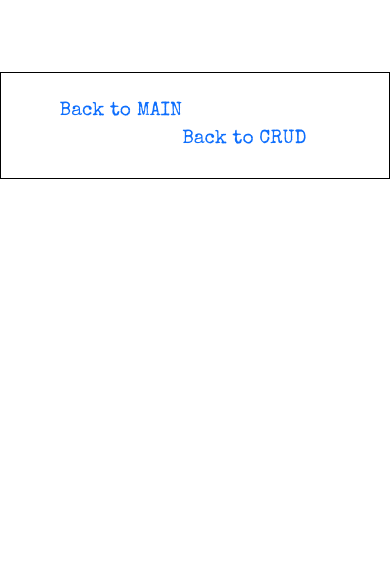
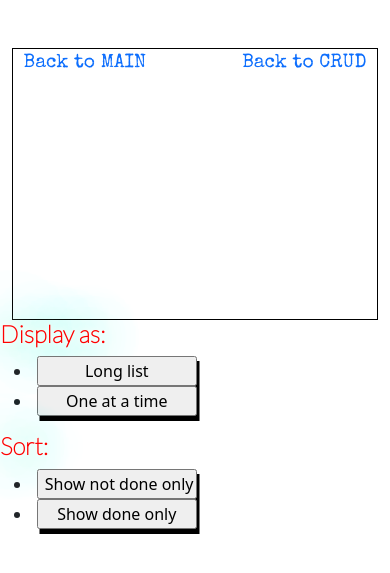
Before and after one commit to dmnth/flask_app, a Flask app: page /activitie/1/ in a window 390 px wide. Shown: the part 50-623 px from the top of the page. Run offline with Flask 2, Linux system fonts and the light colour scheme; data that the repository does not hold is empty; some libraries are stand-ins or nearby versions.

Commit message:
more stuff todo at todo/fixed grid a bit

```diff
--- a/app/routes.py
+++ b/app/routes.py
@@ -49,8 +49,21 @@ def details(id):
                activitie = activitie.get_next()
                return redirect(url_for('details', id=activitie.data.id, activitie=activitie.data))
 
+            if request.form.get('edit'):
+               return redirect(url_for('details', edit=True,
+                   id=activitie.data.id))
 
-        return render_template('activitie.html', id=activitie.data.id, activitie=activitie.data, activities=activities)
+            if request.form.get('list'):
+               return redirect(url_for('details', llist=True,
+                   id=activitie.data.id))
+
+            if request.form.get('single'):
+               return redirect(url_for('details', node=True,
+                   id=activitie.data.id))
+
+
+        return render_template('activitie.html', id=int(activitie.data.id), activitie=activitie.data,
+            activities=activities)
 
     else:
         return render_template('activitie.html')
--- a/app/static/style.css
+++ b/app/static/style.css
@@ -49,8 +49,23 @@ h2.crud-header {
     font-family: 'Bangers', cursive;
 }
 
+img.activitie {
+    border: 1px solid black;
+    width: 100%;
+    height: auto;
+    min-height: 200px;
+    width: 100%;
+    margin-bottom: 1em;
+
+}
+
 /* Classes */
 
+.row {
+    padding: 0px 0px 0px 0px;
+    margin-right: 0px;
+    margin-left: 0px;
+}
 
 .navbar {
     padding-top: 0.3rem;
@@ -178,13 +232,22 @@ li.nav-item.active {
     height: auto;
 }
 
-.image-text {
-    padding-top: 0.52em;
-    padding-left: 0.5em;
-    width: 50%;
-    height: auto;
+
+.col-md-12.btns {
+    display: flex;
+    justify-content: center;
 }
 
+.main.col-md-6 {
+    display: flex;
+    justify-content: end;
+    margin-right: 2.5em;
+}
+.crud.col-md-6 {
+    display: flex;
+    justify-content: start;
+    margin-left: 2.5em;
+}
 /* activitie page */
 
 @media only screen and (max-width: 769px) {
@@ -208,12 +271,13 @@ li.nav-item.active {
 
 .col-md-6.left, .col-md-6.right {
     display: flex;
-    padding: 1.5rem 1.5rem;
     border: 1px solid black;
     width: 100%;
-    height: auto;
+    height: 17rem;
     font-family: 'Special Elite', cursive;
     font-size: 1.2rem;
+    padding-left: 0;
+    padding-right: 0;
 }
 
 .col-md-6.right {
--- a/app/templates/activitie.html
+++ b/app/templates/activitie.html
@@ -24,35 +24,65 @@
         </div>
         <div class='second col-md-6'>
             <div class='row'>
+            {% for activitie in activities %}
                 <div class='left col-md-6'>
+                    <div class='image-frame' style='border: 1px solid black'>
+                        <img class='activitie' src="" alt="inser image here">
+                        <div>
                             <form action method="POST">
+                                <input type="submit" name='picture_upload'
+                                       value="add picture">
+                            </form>
+                        </div>
+                    </div>
+                        <div class='text-stuff'>
+                            <div>
                             {% if activitie.status == "done" %}
-                    <div class='content-container'>
-                            <input style="margin-left: 33rem" type='submit' name='delete' value='delete'>
-                        <p style='text-decoration: line-through;'> {{ activitie.header | upper }} </p>
-                        <p style='text-decoration: line-through; margin-left: 5rem; margin-right: 7rem;'> {{ activitie.description[0].title() + activitie.description[1:] }} <p>
+                            <div class='content-header-done'>
+                                <p> {{ activitie.header | upper }} </p>
+                            </div>
+                            <div class='content-text'>
+                                <p class='content-text'>
+                                {{ activitie.description[0].title() +
+                                activitie.description[1:] }}
+                                </p>
                             </div>
                             {% elif activitie.status == "not done" %}
-                    <div class='content-container'>
-                        <p> {{ activitie.header | upper }} </p>
-                        <p> {{ activitie.description[0].title() + activitie.description[1:] }} <p>
+                            <div class='content-header'>
+                                <p class='conten-header-nd'> {{ activitie.header | upper }} </p>
+                            </div>
+                            <div class='content-text'>
+                                <p class='content-text'>
+                                {{ activitie.description[0].title() +
+                                activitie.description[1:] }}
+                                </p>
                             </div>
                             {% else %}
-                    <div class='content-container'>
+                            <div class='content-container-buttons'>
                                 <p> Nothing left </p>
                             </div>
                             {% endif %}
+                            <form action method="POST">
+                            <div class='row'>
+                                <div class='col-md-12 btns'>
+                                <input id='delete' type='submit' name='delete' value='delete'>
+                                <input type='submit' name='edit' value='edit'>
+                                {% if activitie.status == "not done" %}
+                                <input type='submit' name='done' value='mark as done'>
+                                {% endif %}
                                 </div>
+                            </div>
+                        </form>
+                    </div>
+                </div>
+                </div>
+                {% endfor %}
+                <form action method="POST">
                 <div class='button-container'>
                     {% if activitie.status != "deleted" %}
                     <div class='col-md-4' id='btns'>
                         <input type='submit' name='prev-page' value='previous'>
                     </div>
-                        {% if activitie.status != "done" %}
-                        <div class='col-md-4' id='btns'>
-                            <input type='submit' name='done' value='mark as done'>
-                        </div>
-                        {% endif %}
                     <div class='col-md-4' id='btns'>
                         <input type='submit' name='next-page' value='next'>
                     </div>
@@ -66,31 +96,32 @@
             </div>
             {% endif %}
             <div class='row'>
-                <div class='center col-md-6'>
-                    <br>
-                    <div class='content-container'>
-                    </div>
-                </div>
-            </div>
-            <div class='row'>
                 <div class='right col-md-6'>
-                    <div class='row'>
-                        <div class="row">
-                        <div class='col-md-6' style='text-align: left'  >
+                        <div class='main col-md-6' style='text-align: left'  >
                             <a href='{{ url_for("main")}}'> Back to MAIN </a>
                         </div>
-                        <div class='col-md-6' style='text-align: right'>
+                        <div class='crud col-md-6' style='text-align: right'>
                             <a href='{{ url_for("index")}}'> Back to CRUD </a>
                         </div>
                     </div>
                 </div>
             </div>
-            </div>
-            <br>
-            <div class='row'>
-            </div>
-        </div>
-        <div class='col-md-4'>
+            <div class='col-md-3'>
+                <h3> Display as: </h3>
+                <form action method="POST">
+                <ul>
+                    <li><input type='submit' name='list'
+                               value='Long list'></li>
+                    <li><input type='submit' name='single'
+                               value='One at a time'></li>
+                </ul>
+                <h3> Sort: </h3>
+                <ul>
+                    <li><input type='submit' name='single'
+                               value='Show not done only'></li>
+                    <li><input type='submit' name='single'
+                               value='Show done only'></li>
+                </ul>
             </div>
         </div>
     </div>
```
Also changed, not shown: other parts of app/static/style.css (+41 -1 lines). Lines whose indentation alone changed are shown as unchanged.
